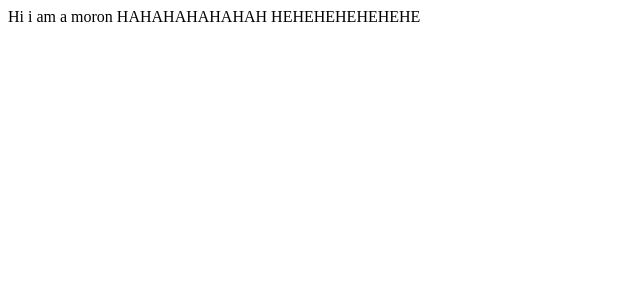
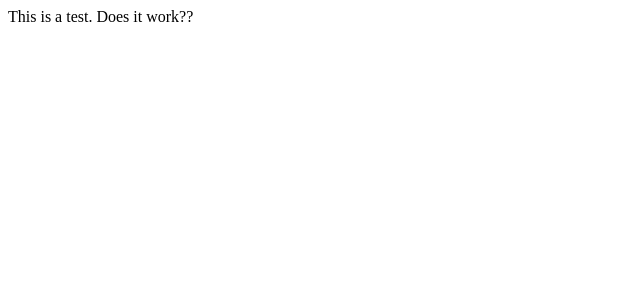
Before and after one commit to duojet2ez/React-Props-Practice, a React app: page / in a window 1280 px wide. Shown: the top 300 px of the page, without its empty margins (0-640 px from the left). Built offline with nearby package versions, Linux system fonts and the light colour scheme.

Commit message:
npm run build calls webpack to bundle and npm start starts server

```diff
--- a/package.json
+++ b/package.json
@@ -4,7 +4,8 @@
   "description": "",
   "main": "./server/app.js",
   "scripts": {
-    "start": "node server/app.js"
+    "start": "node server/app.js",
+    "build": "webpack"
   },
   "author": "Eric Pratt",
   "license": "ISC",
--- a/src/components/App.jsx
+++ b/src/components/App.jsx
@@ -4,7 +4,7 @@ import {useState} from "react";
 export default function App(){
     return(
         <div>
-            <p1> Hi i am a moron HAHAHAHAHAHAH HEHEHEHEHEHEHE  </p1>
+            <p1> This is a test. Does it work??  </p1>
         </div>
     )
 }
```
Also changed, not shown: 1 other file (tests, documents, lock files or other folders).
